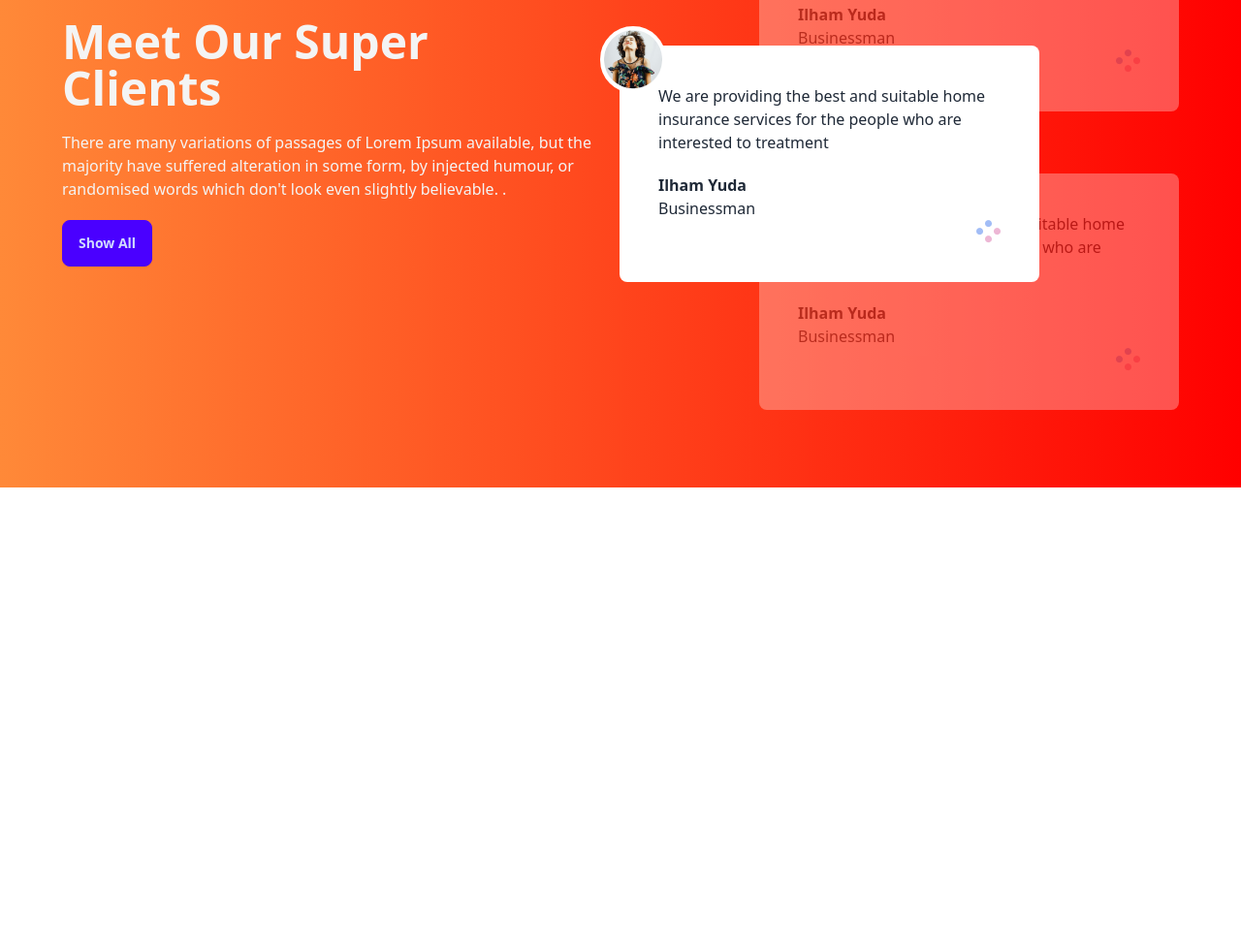
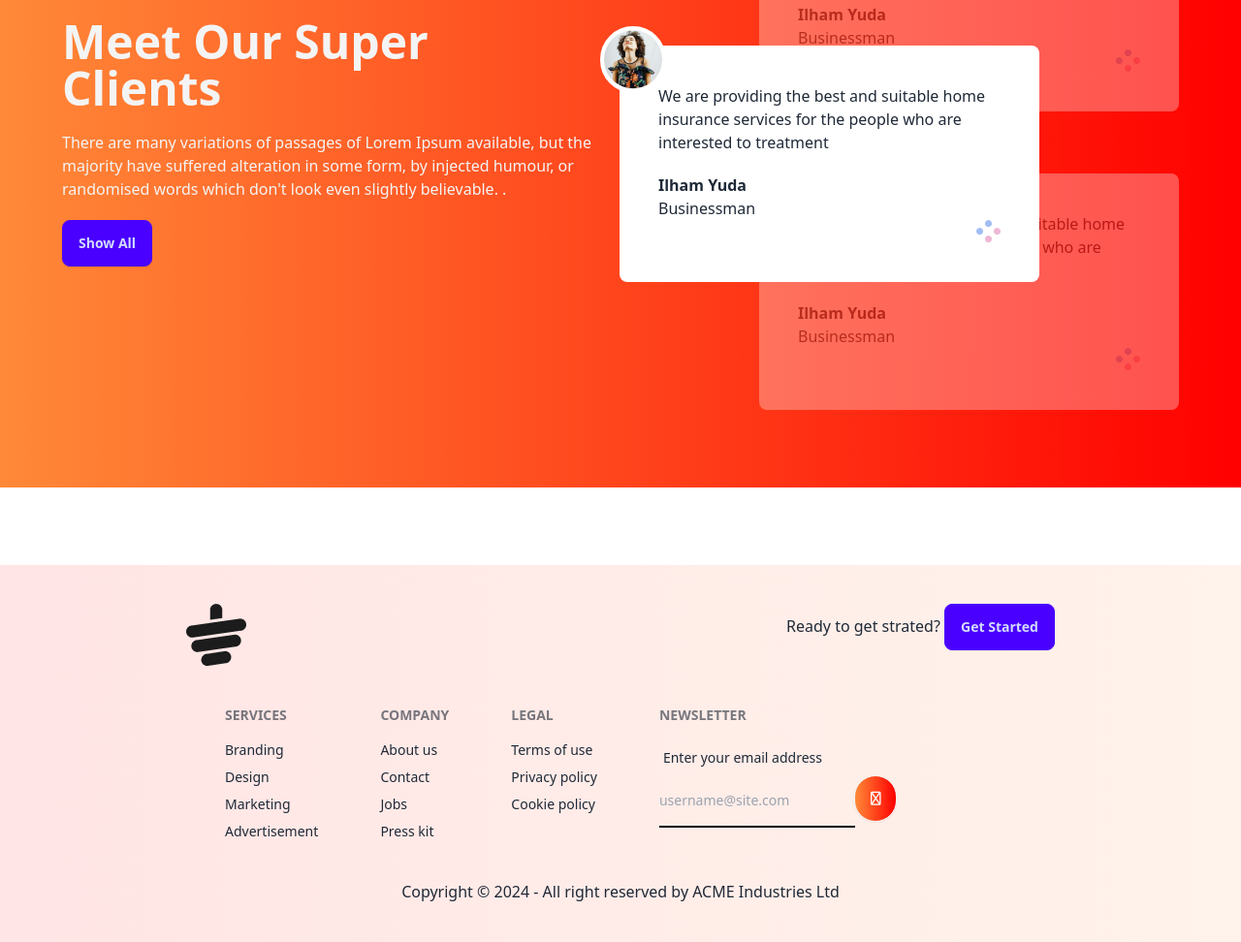
Before and after one commit to FazluLKarim4122/tea-house-with-daisyui, a plain HTML site: page index.html in a window 1280 px wide. Shown: the part 1920-2892 px from the top of the page at 97% size. Before the commit the page ends 2503 px from the top, so only its background shows below. Drawn offline with nearby package versions, Linux system fonts and the light colour scheme.

Commit message:
footer section added

```diff
--- a/index.html
+++ b/index.html
@@ -159,8 +159,7 @@
           <img src="images/circles.png" alt="">
         </div>
       </div>
-        <!-- Current Review -->
-      <div class="absolute top-44 lg:-left-36 z-10 p-10 rounded-lg bg-white lg:w-[433px]">
+        <!-- Current Review -->      <div class="absolute top-44 -left-36 z-10 p-10 rounded-lg bg-white lg:w-[433px]">
         <img class="absolute -top-5 -left-5 border-4 border-white rounded-full bg-gray-100" src="images/client.png" alt="">
         <p>
           We are providing the best and suitable home insurance services for the people who are interested to treatment
@@ -185,11 +184,58 @@
       </div>
       </div>
     </section>
+    <section>
 
+    </section>
 
    </main>
-   <footer>
+   <footer class="lg:px-48 py-10 bg-gradient-to-r from-[#ff00001a]  to-[#ff89381a]" >
+    <div class="flex justify-between">
+      <img src="images/cup.png" alt="">
+      <p>
+        <span>Ready to get strated?</span>
+        <button class="btn btn-primary">Get Started</button>
+      </p>
+    </div>
+  <div class="footer p-10  text-base-content">
+    <nav>
+      <header class="footer-title">Services</header>
+      <a class="link link-hover">Branding</a>
+      <a class="link link-hover">Design</a>
+      <a class="link link-hover">Marketing</a>
+      <a class="link link-hover">Advertisement</a>
+    </nav>
+    <nav>
+      <header class="footer-title">Company</header>
+      <a class="link link-hover">About us</a>
+      <a class="link link-hover">Contact</a>
+      <a class="link link-hover">Jobs</a>
+      <a class="link link-hover">Press kit</a>
+    </nav>
+    <nav>
+      <header class="footer-title">Legal</header>
+      <a class="link link-hover">Terms of use</a>
+      <a class="link link-hover">Privacy policy</a>
+      <a class="link link-hover">Cookie policy</a>
+    </nav>
+    <form>
+      <header class="footer-title">Newsletter</header>
+      <fieldset class="form-control w-80">
+        <label class="label">
+          <span class="label-text">Enter your email address</span>
+        </label>
+        <div class="join">
+          <input type="text" placeholder="username@site.com" class=" bg-transparent border-b-2 border-black py-4 " />
+          <button class="btn text-white rounded-full bg-gradient-to-r from-[#FF8938] to-[#F00]">
+            <i class="fa-regular fa-chevron-right"></i></button>
+        </div>
+      </fieldset>
+    </form>
+  </div>
+    <aside class="text-center">
+      <p>Copyright © 2024 - All right reserved by ACME Industries Ltd</p>
+    </aside>
+  </footer>
 
-   </footer>
 </body>
 </html>
```
